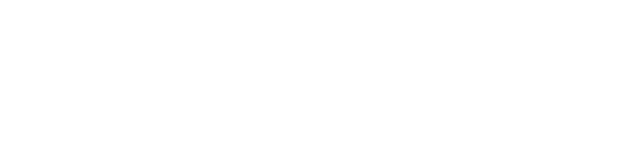
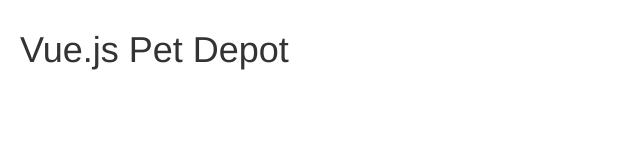
Before and after one commit to Octawer/Vue-Pet-Depot, a plain HTML site: page index.html in a window 1280 px wide. Shown: the whole page, without its empty margins (0-640 px from the left). Drawn offline with nearby package versions, Linux system fonts and the light colour scheme.

Commit message:
add sitename prop to VM

```diff
--- a/index.html
+++ b/index.html
@@ -8,11 +8,18 @@
 </head>
 
 <body>
-    <div id="app"></div>
+    <div id="app">
+        <header>
+            <h1 v-text="sitename"></h1>
+        </header>
+    </div>
 
     <script type="text/javascript">
         var webstore = new Vue({
-            el: '#app'
+            el: '#app',
+            data: {
+                sitename: 'Vue.js Pet Depot'
+            }
         });
     </script>
 </body>
```
